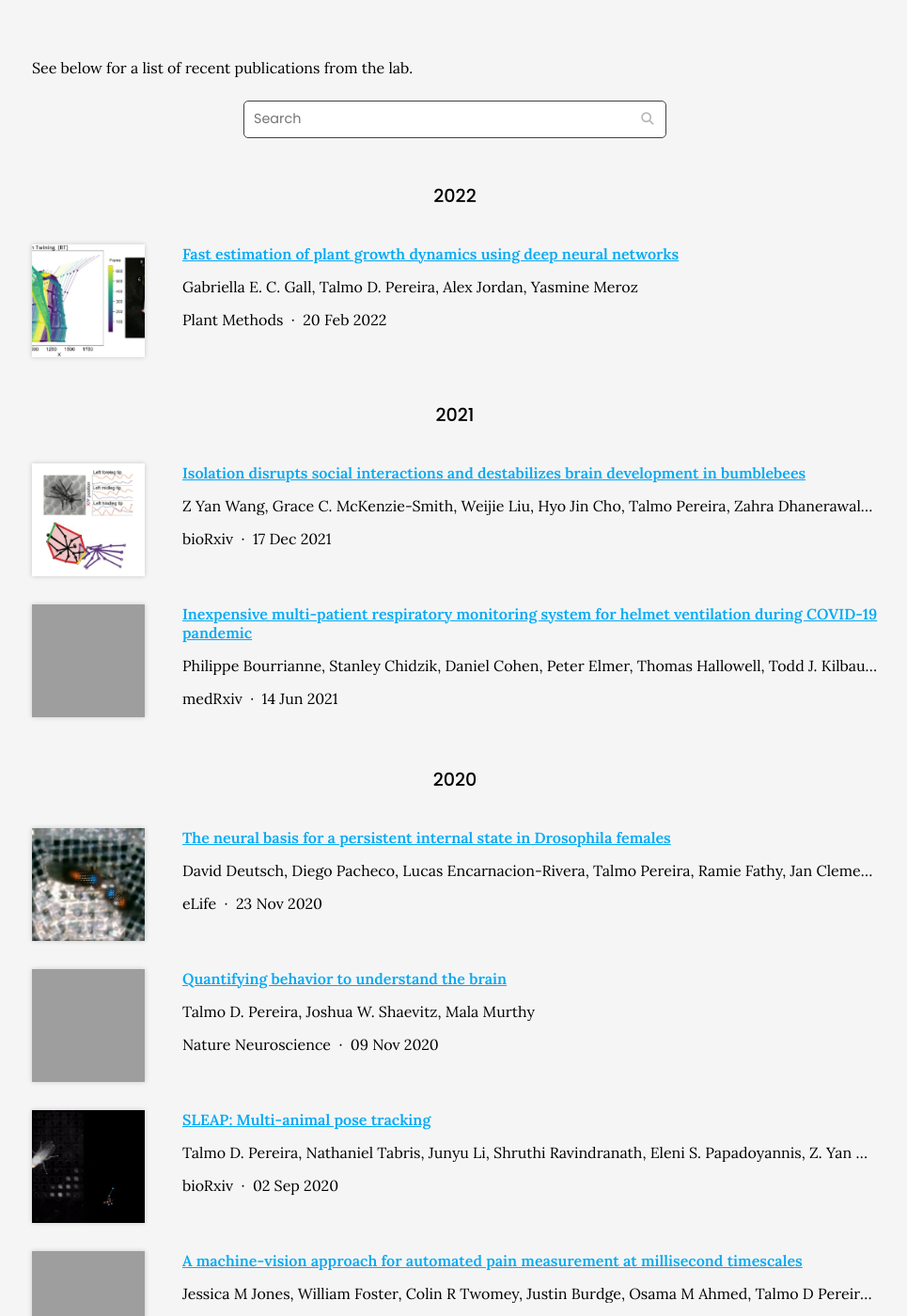
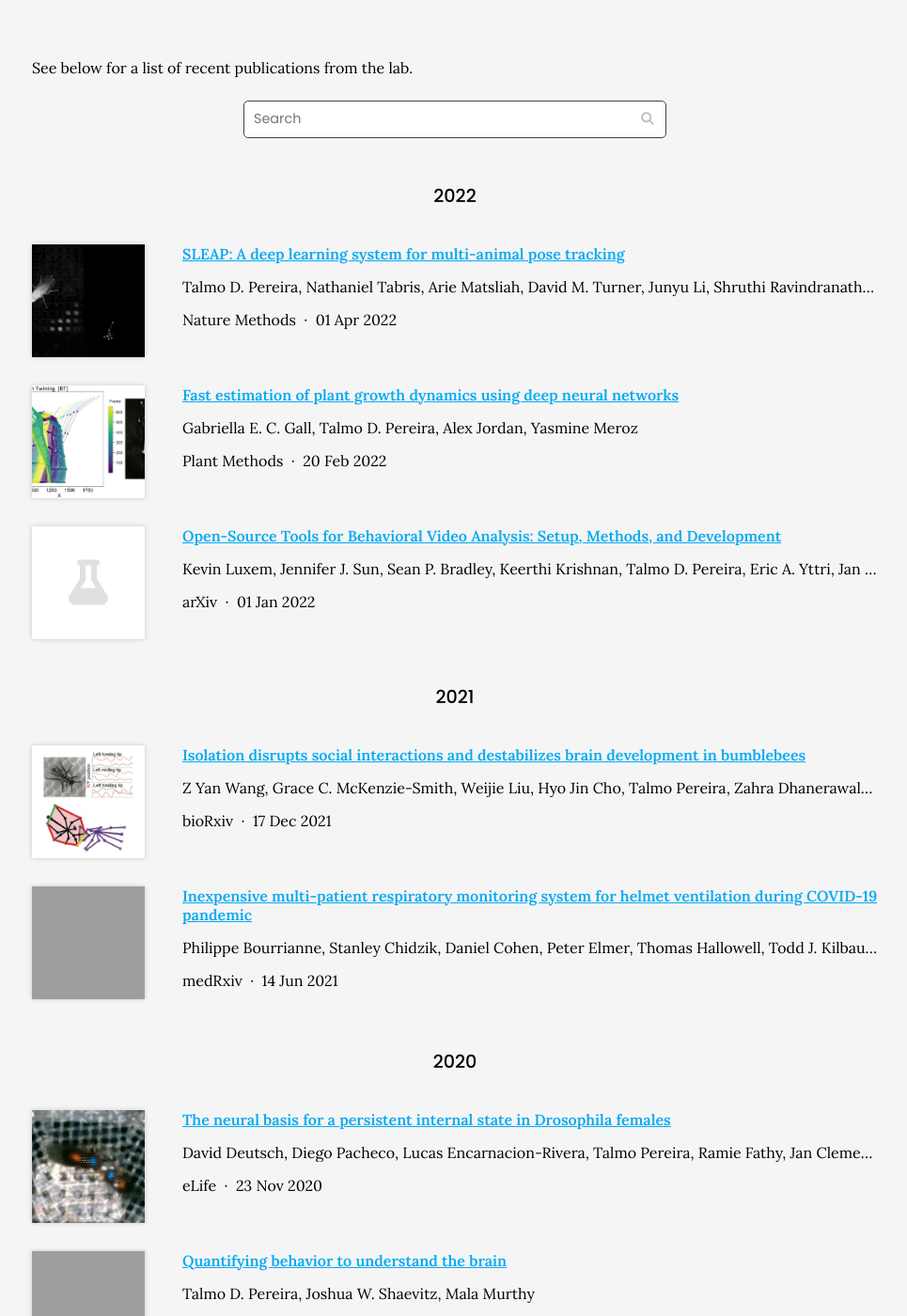
Before and after one commit to talmolab/lab-website, a Jekyll site: the page built from research/index.md, in a window 1280 px wide and 1400 px high, scrolled down 1206 px. Shown: the whole window at 94% size, without its empty margins (156-1121 px from the left). Built offline with Jekyll 4.4.1, drawn with Linux system fonts in a browser that asks for light colours; nearby versions of some CDN libraries; grey boxes are pictures that could not be loaded.

Commit message:
Generate citations

```diff
--- a/_data/citations.yaml
+++ b/_data/citations.yaml
@@ -1,5 +1,47 @@
 # GENERATED AUTOMATICALLY, DO NOT EDIT
 
+- id: doi:10.1038/s41592-022-01426-1
+  title: 'SLEAP: A deep learning system for multi-animal pose tracking'
+  authors:
+  - Talmo D. Pereira
+  - Nathaniel Tabris
+  - Arie Matsliah
+  - David M. Turner
+  - Junyu Li
+  - Shruthi Ravindranath
+  - Eleni S. Papadoyannis
+  - Edna Normand
+  - David S. Deutsch
+  - Z. Yan Wang
+  - Grace C. McKenzie-Smith
+  - Catalin C. Mitelut
+  - Marielisa Diez Castro
+  - "John D\u2019Uva"
+  - Mikhail Kislin
+  - Dan H. Sanes
+  - Sarah D. Kocher
+  - Samuel S.-H. Wang
+  - Annegret L. Falkner
+  - Joshua W. Shaevitz
+  - Mala Murthy
+  publisher: Nature Methods
+  date: '2022-04-01'
+  link: https://doi.org/gp33w2
+  image: images/sleap_movie.gif
+- id: doi:10.48550/arXiv.2204.02842
+  title: 'Open-Source Tools for Behavioral Video Analysis: Setup, Methods, and Development'
+  authors:
+  - Kevin Luxem
+  - Jennifer J. Sun
+  - Sean P. Bradley
+  - Keerthi Krishnan
+  - Talmo D. Pereira
+  - Eric A. Yttri
+  - Jan Zimmermann
+  - Mark Laubach
+  publisher: arXiv
+  date: '2022-01-01'
+  link: https://doi.org/gp33w3
 - id: doi:10.1186/s13007-022-00851-9
   title: Fast estimation of plant growth dynamics using deep neural networks
   authors:
@@ -37,25 +79,6 @@
   date: '2020-11-09'
   link: https://doi.org/ghm6fd
   image: https://media.springernature.com/lw685/springer-static/image/art%3A10.1038%2Fs41593-020-00734-z/MediaObjects/41593_2020_734_Fig3_HTML.png?as=webp
-- id: doi:10.1101/2020.08.31.276246
-  title: 'SLEAP: Multi-animal pose tracking'
-  authors:
-  - Talmo D. Pereira
-  - Nathaniel Tabris
-  - Junyu Li
-  - Shruthi Ravindranath
-  - Eleni S. Papadoyannis
-  - Z. Yan Wang
-  - David M. Turner
-  - Grace McKenzie-Smith
-  - Sarah D. Kocher
-  - Annegret L. Falkner
-  - Joshua W. Shaevitz
-  - Mala Murthy
-  publisher: bioRxiv
-  date: '2020-09-02'
-  link: https://doi.org/ghc95b
-  image: images/sleap_movie.gif
 - id: doi:10.7554/eLife.57258
   title: A machine-vision approach for automated pain measurement at millisecond timescales
   authors:
```
